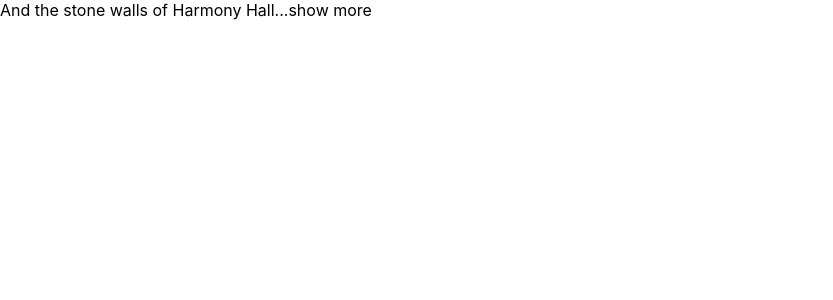
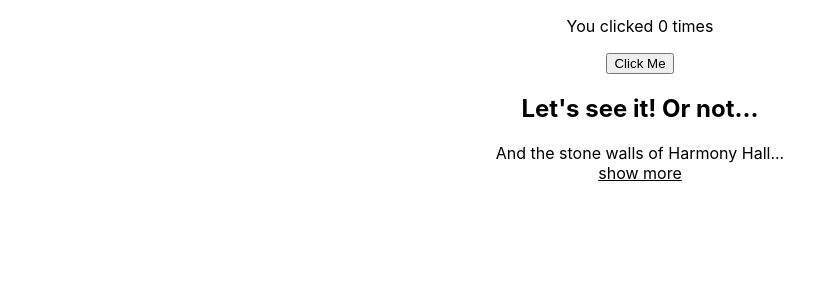
Before and after one commit to mayabowman/react-hook-practice, a React (Create React App) app: page / in a window 1280 px wide. Shown: the top 300 px of the page, without its empty margins (0-833 px from the left). Built offline with nearby package versions, Linux system fonts and the light colour scheme.

Commit message:
adding to practice

```diff
--- a/src/App.js
+++ b/src/App.js
@@ -1,7 +1,7 @@
 import React, { useState } from 'react';
 
 function App({ text, maxLength}) {
-  // const [count, setCount] = useState(0);
+  const [count, setCount] = useState(0);
   const [hidden, setHidden] = useState(true);
 
   if (text.length <= maxLength) {
@@ -10,20 +10,23 @@
 
 
   return (
-    // <div className="App">
-    //   <p>You clicked {count} times</p>
-    //   <button onClick={() => setCount(count + 1)}>
-    //     Click Me
-    //   </button>
-    // </div>
+    <div>
+      <div className="App">
+        <p>You clicked {count} times</p>
+        <button onClick={() => setCount(count + 1)}>
+          Click Me
+        </button>
+      </div>
       <span>
+        <h2>Let's see it! Or not...</h2>
         {hidden ? `${text.substr(0, maxLength).trim()}...` : text}
         {hidden ? (
-        <a onClick={() => setHidden(false)}>show more</a>
+          <div><a onClick={() => setHidden(false)}>show more</a></div>
         ) : (
-        <a onClick={() => setHidden(true)}>show less</a>
+          <div><a onClick={() => setHidden(true)}>show less</a></div>
         )}
       </span>
+    </div>
   );
 }
 
--- a/src/index.css
+++ b/src/index.css
@@ -5,9 +5,18 @@
     sans-serif;
   -webkit-font-smoothing: antialiased;
   -moz-osx-font-smoothing: grayscale;
+  text-align: center;
 }
 
 code {
   font-family: source-code-pro, Menlo, Monaco, Consolas, 'Courier New',
     monospace;
 }
+
+a {
+  text-decoration: underline;
+}
+
+a:hover {
+  cursor: pointer;
+}
```
Lines whose indentation alone changed are shown as unchanged.
